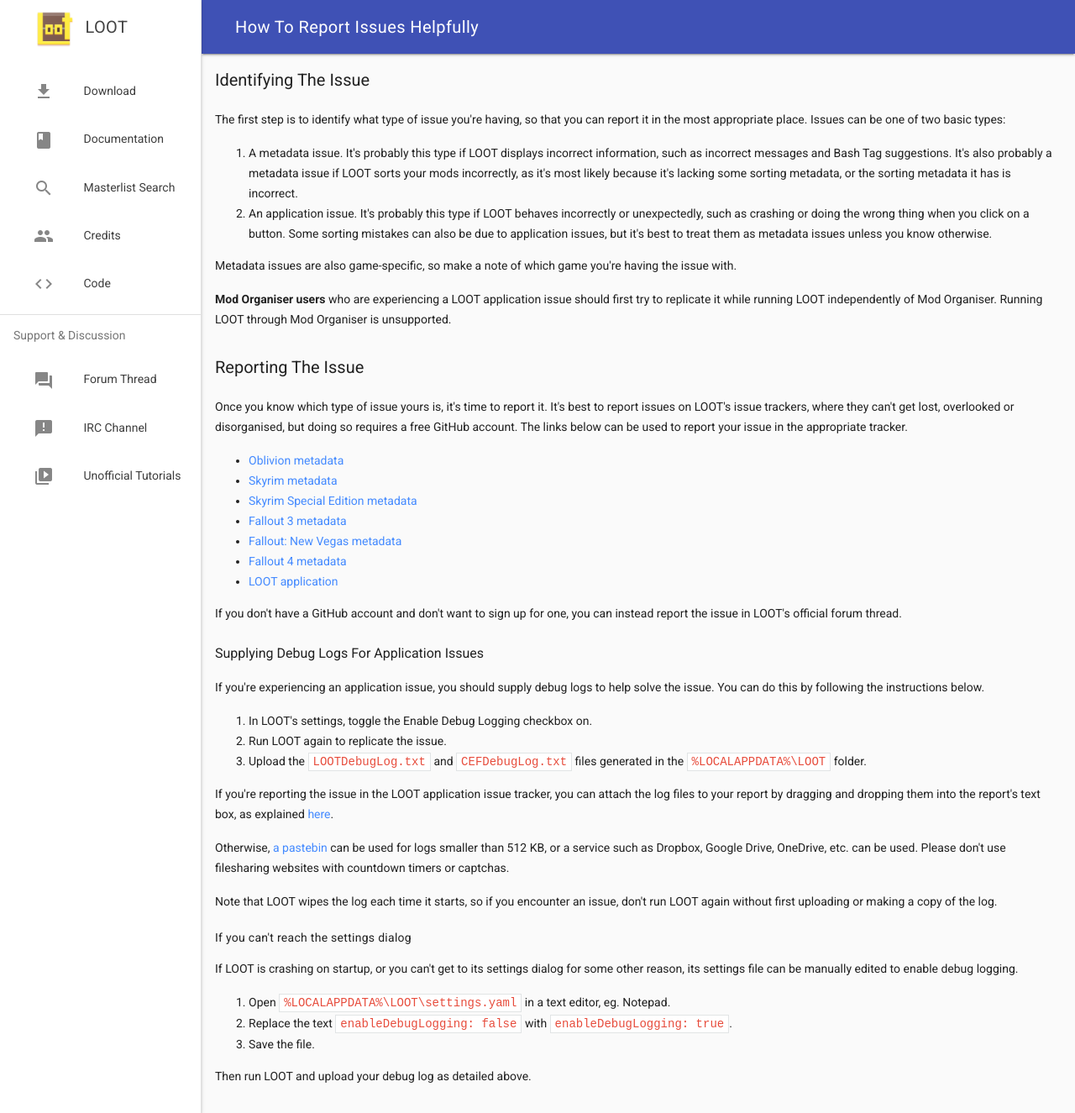
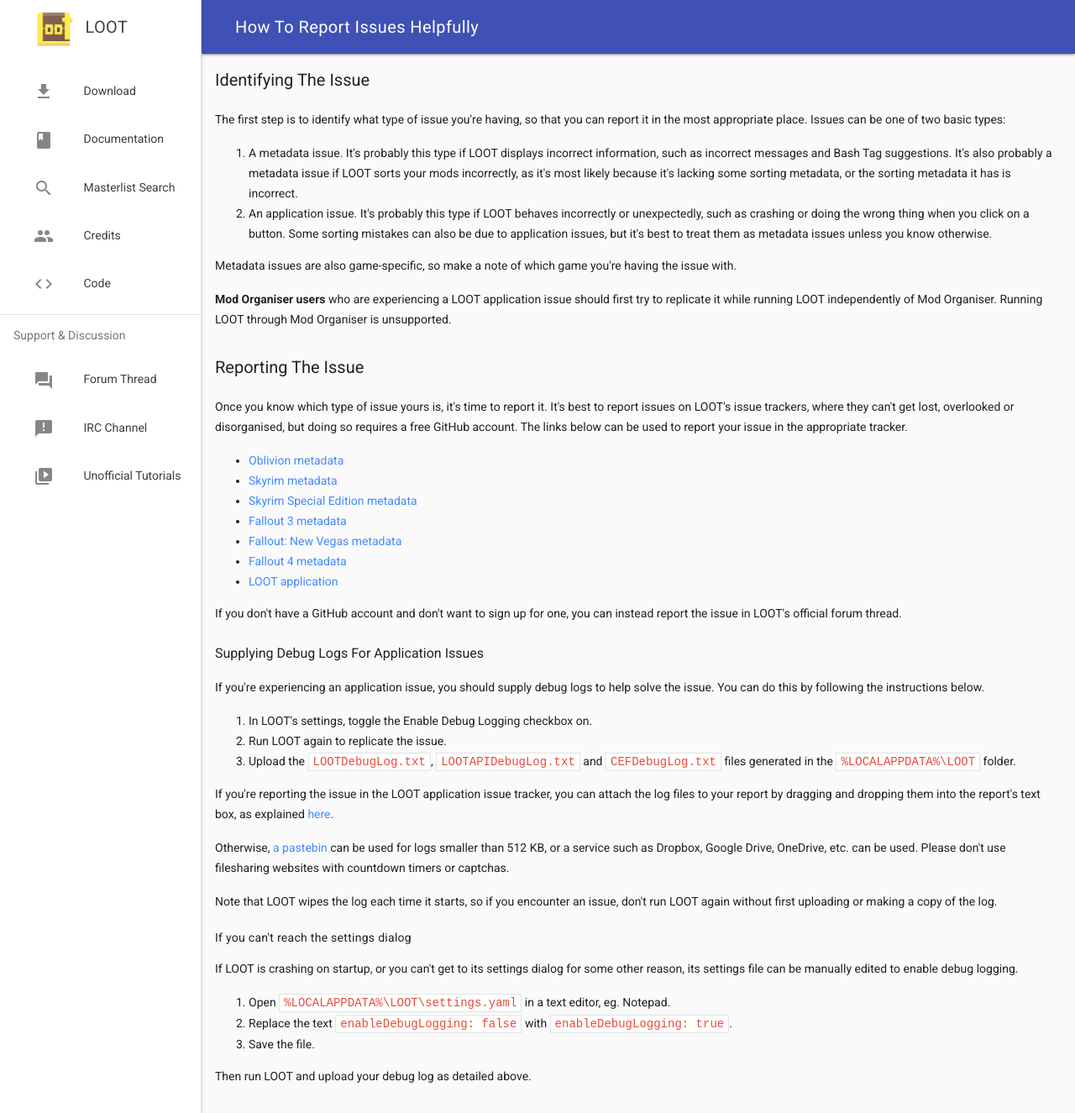
Before and after one commit to loot/loot.github.io, a Jekyll site: the page built from docs/help/How-To-Report-Issues-Helpfully.html, in a window 1280 px wide. Shown: the whole page at 84% size. Built offline with Jekyll 4.4.1, drawn with Linux system fonts in a browser that asks for light colours; nearby versions of some CDN libraries.

Commit message:
Update How-To-Report-Issues-Helpfully.html
Add mention of LOOT API debug log.

```diff
--- a/docs/help/How-To-Report-Issues-Helpfully.html
+++ b/docs/help/How-To-Report-Issues-Helpfully.html
@@ -39,7 +39,7 @@
 <ol>
   <li>In LOOT's settings, toggle the Enable Debug Logging checkbox on.</li>
   <li>Run LOOT again to replicate the issue.</li>
-  <li>Upload the <code>LOOTDebugLog.txt</code> and <code>CEFDebugLog.txt</code> files generated in the <code>%LOCALAPPDATA%\LOOT</code> folder.</li>
+  <li>Upload the <code>LOOTDebugLog.txt</code>, <code>LOOTAPIDebugLog.txt</code> and <code>CEFDebugLog.txt</code> files generated in the <code>%LOCALAPPDATA%\LOOT</code> folder.</li>
 </ol>
 
 <p>If you're reporting the issue in the LOOT application issue tracker, you can attach the log files to your report by dragging and dropping them into the report's text box, as explained <a href="https://help.github.com/articles/file-attachments-on-issues-and-pull-requests/">here</a>.</p>
```
